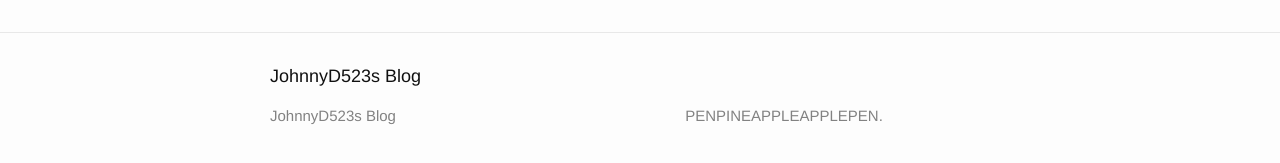
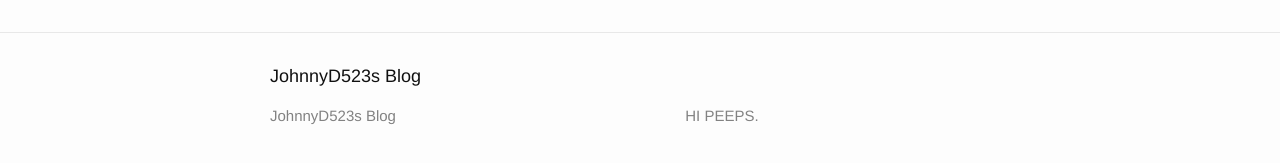
Before and after one commit to JohnnyD523/JohnnyD523.github.io, a Jekyll site: the page built from about.md, in a window 1280 px wide. Shown: the part 318-481 px from the top of the page. Built offline with Jekyll 4.4.1, drawn with Linux system fonts in a browser that asks for light colours.

Commit message:
Update _config.yml

```diff
--- a/_config.yml
+++ b/_config.yml
@@ -9,7 +9,7 @@
 title: JohnnyD523s Blog
 
 description: > # this means to ignore newlines until "baseurl:"
-  PENPINEAPPLEAPPLEPEN.
+  HI PEEPS.
 baseurl: "" # the subpath of your site, e.g. /blog
 url: "http://john.dyjak.com" # the base hostname & protocol for your site
 
```
